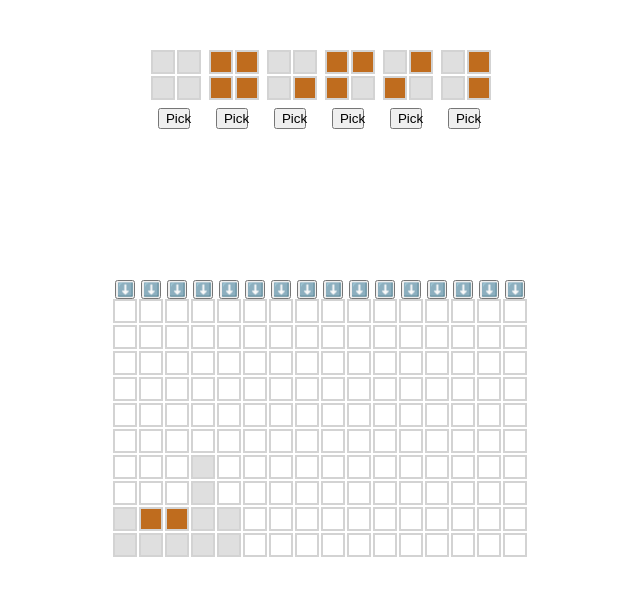
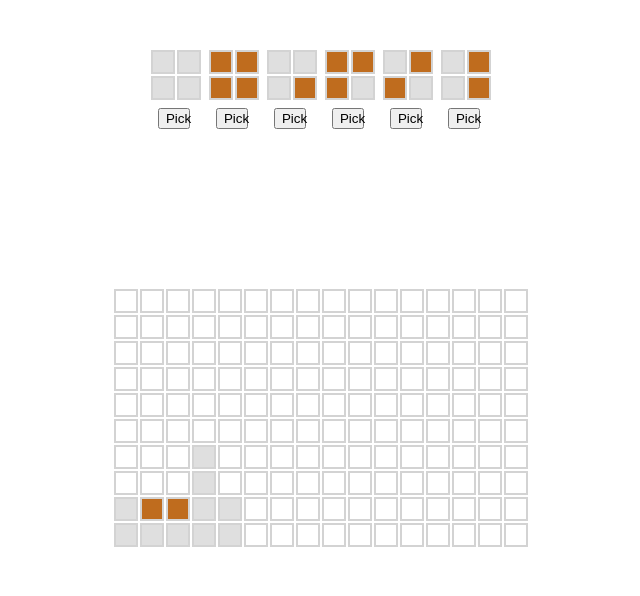
Before and after one commit to Goluxas/react-lumines, a React (Vite) app in the folder react-lumines/: page / in a window 1280 px wide. Shown: the top 596 px of the page, without its empty margins (321-961 px from the left). Built offline with nearby package versions, Linux system fonts and the light colour scheme.

Commit message:
Drop buttons only appear after tile is selected

```diff
--- a/react-lumines/src/App.jsx
+++ b/react-lumines/src/App.jsx
@@ -15,7 +15,7 @@ function App() {
   return (
     <main>
       <TileReference selectTile={selectTile} />
-      <Board />
+      <Board selectedTile={selectedTile} />
     </main>
   );
 }
--- a/react-lumines/src/components/Board.jsx
+++ b/react-lumines/src/components/Board.jsx
@@ -16,7 +16,7 @@ let initialBoardState = BoardHandler.generateBlankBoard()
   .dropTile("cwww", 2)
   .dropTile("wwww", 3);
 
-export default function Board() {
+export default function Board({ selectedTile }) {
   const [board, setBoard] = useState(initialBoardState.asArray());
 
   function togglePane(id) {
@@ -28,7 +28,9 @@ export default function Board() {
     );
   }
 
-  const dropButtons = new Array(16).fill(0).map((_) => <button>⬇️</button>);
+  const dropButtons = new Array(16)
+    .fill(0)
+    .map((_) => <button key={nanoid()}>⬇️</button>);
 
   const boardPanes = board.map((pane) => (
     <ToggleablePane
@@ -41,7 +43,9 @@ export default function Board() {
 
   return (
     <section>
-      <section className="drop-buttons">{dropButtons}</section>
+      {selectedTile !== undefined && (
+        <section className="drop-buttons">{dropButtons}</section>
+      )}
       <section className="play-board">{boardPanes}</section>
     </section>
   );
```
